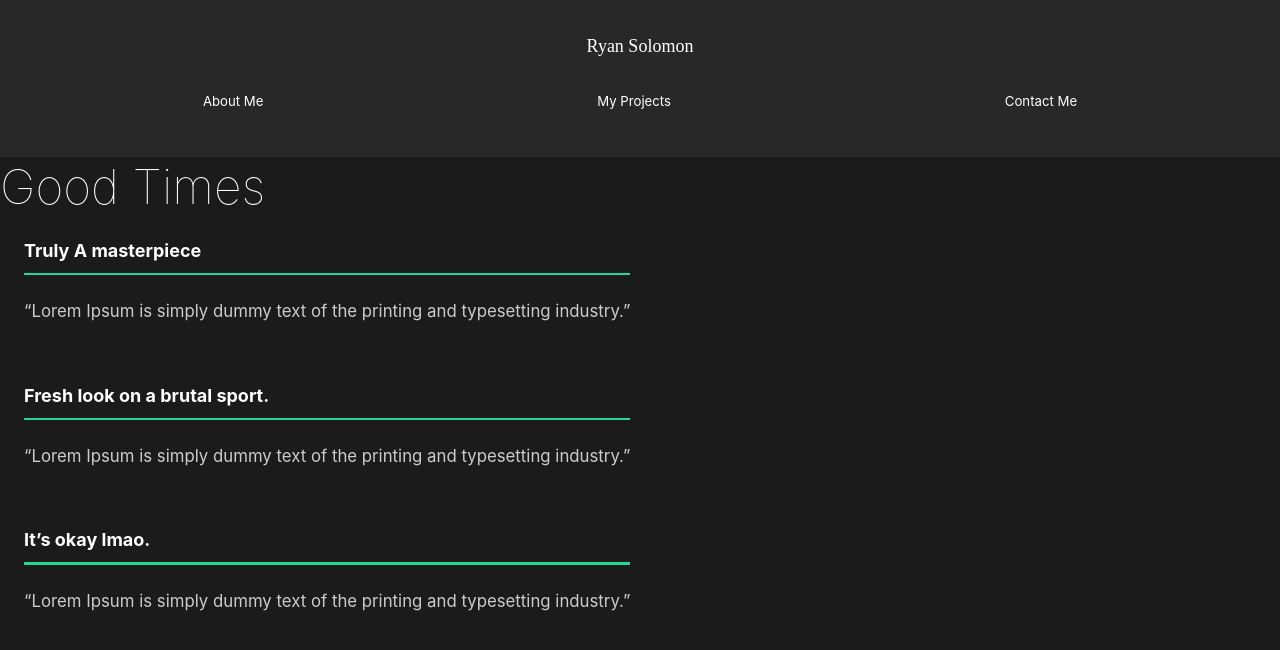
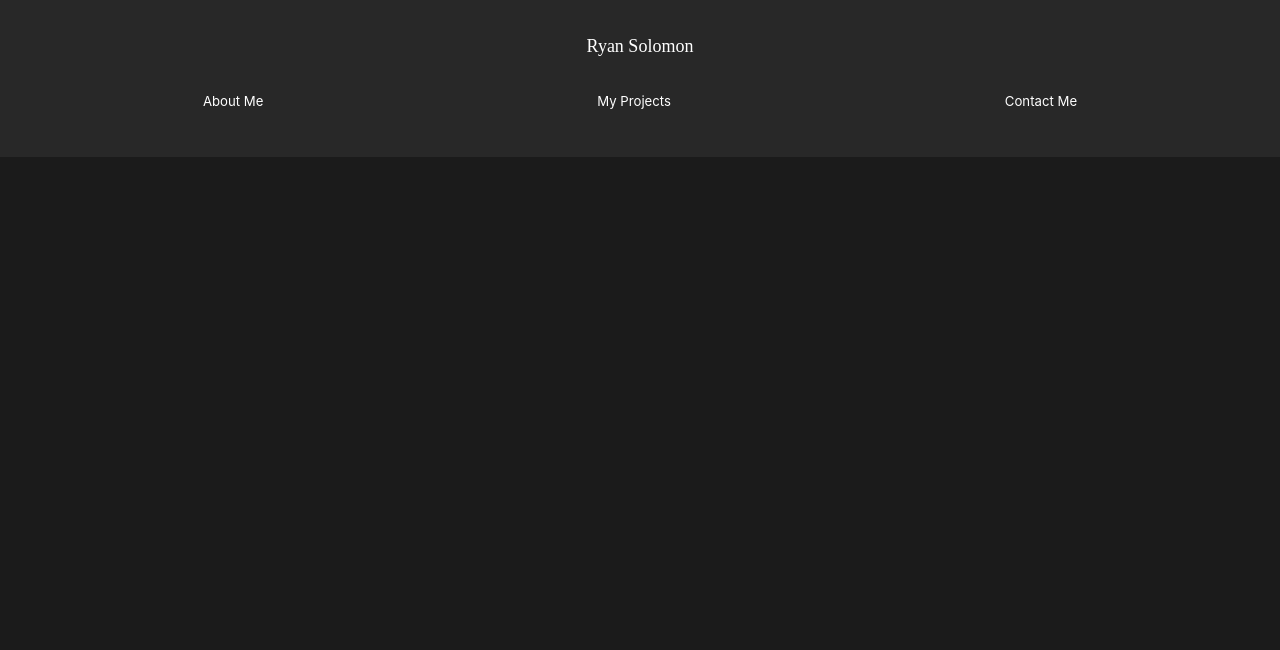
Before and after one commit to Ryan-Solomon/ryansolomon-io, a React (Create React App) app: page /work/good-times in a window 1280 px wide. Shown: the top 650 px of the page. Built offline with nearby package versions, Linux system fonts and the light colour scheme; the HTML template or start-up script is replaced by a standard one.

Commit message:
add ProjectCard component

```diff
--- a/src/App.js
+++ b/src/App.js
@@ -6,7 +6,6 @@ import AboutUs from './pages/AboutUs';
 import ContactUs from './pages/ContactUs';
 import OurWork from './pages/OurWork';
 import Nav from './components/Nav';
-import MovieDetail from './pages/MovieDetail';
 //Router
 import { Switch, Route, useLocation } from 'react-router-dom';
 //Animation
@@ -28,9 +27,7 @@ function App() {
           <Route path='/work' exact>
             <OurWork />
           </Route>
-          <Route path='/work/:id'>
-            <MovieDetail />
-          </Route>
+
           <Route path='/contact'>
             <ContactUs />
           </Route>
--- /dev/null
+++ b/src/components/ProjectCard.jsx
@@ -0,0 +1,39 @@
+import React from 'react';
+
+const ProjectCard = ({ project }) => {
+  const { description, technologies, otherNotes } = project;
+  return (
+    <main className='page-content'>
+      <div className='card'>
+        <div className='content'>
+          <h2 className='title'>Description</h2>
+          <p className='copy'>{description}</p>
+        </div>
+      </div>
+      <div className='card'>
+        <div className='content'>
+          <h2 className='title'>Technologies Used</h2>
+          <p className='copy'>{technologies}</p>
+        </div>
+      </div>
+      <div className='card'>
+        <div className='content'>
+          <h2 className='title'>Other Notes</h2>
+          <p className='copy'>{otherNotes}</p>
+        </div>
+      </div>
+      <div className='card'>
+        <div className='content'>
+          <h2 className='title'>View The App</h2>
+          <p className='copy'>
+            Click the buttons below to visit the app or the code on GitHub.
+          </p>
+          <button className='btn'>See The App</button>
+          <button className='btn'>GitHub Code</button>
+        </div>
+      </div>
+    </main>
+  );
+};
+
+export default ProjectCard;
--- a/src/movieState.js
+++ /dev/null
@@ -1,81 +0,0 @@
-//Import Images
-import athlete from './img/athlete-small.png';
-import goodtimes from './img/goodtimes-small.png';
-import theracer from './img/theracer-small.png';
-import athlete2 from './img/athlete2.png';
-import goodtimes2 from './img/good-times2.jpg';
-import theracer2 from './img/the-racer2.jpg';
-
-export const MovieState = () => {
-  return [
-    {
-      title: 'Movie Buff',
-      mainImg: athlete,
-      secondaryImg: athlete2,
-      url: '/work/the-athlete',
-      awards: [
-        {
-          title: 'Technologies Used',
-          description:
-            'I built this project using React, Typescript, CSS, and leveraged the use of external APIs to provide more functionality and data.',
-        },
-        {
-          title: 'Description',
-          description:
-            'This application allows users to search movies by title, popularity, and more categories. It also allows users to play movie trivia, store movies in their watch list, and just for fun, generate a random dad joke.',
-        },
-        {
-          title: 'Other Notes',
-          description:
-            "I built this project from the ground up and did not use any additional help from courses. I don't intend to imply I think this is the most amazing application ever, but it was completed by 100% me and is an accurate representation of the types of things I can do.",
-        },
-      ],
-    },
-    {
-      title: 'Good Times',
-      mainImg: goodtimes,
-      url: '/work/good-times',
-      secondaryImg: goodtimes2,
-      awards: [
-        {
-          title: 'Truly A masterpiece',
-          description:
-            '“Lorem Ipsum is simply dummy text of the printing and typesetting industry.”',
-        },
-        {
-          title: 'Fresh look on a brutal sport.',
-          description:
-            '“Lorem Ipsum is simply dummy text of the printing and typesetting industry.”',
-        },
-        {
-          title: 'It’s okay lmao.',
-          description:
-            '“Lorem Ipsum is simply dummy text of the printing and typesetting industry.”',
-        },
-      ],
-    },
-    {
-      title: 'The Racer',
-      mainImg: theracer,
-      url: '/work/the-racer',
-      secondaryImg: theracer2,
-      awards: [
-        {
-          title: 'Truly A masterpiece',
-          description:
-            '“Lorem Ipsum is simply dummy text of the printing and typesetting industry.”',
-        },
-        {
-          title: 'Fresh look on a brutal sport.',
-          description:
-            '“Lorem Ipsum is simply dummy text of the printing and typesetting industry.”',
-        },
-        {
-          title: 'It’s okay lmao.',
-          description:
-            '“Lorem Ipsum is simply dummy text of the printing and typesetting industry.”',
-        },
-      ],
-    },
-  ];
-};
--- a/src/pages/MovieDetail.jsx
+++ /dev/null
@@ -1,103 +0,0 @@
-import React, { useState, useEffect } from 'react';
-import styled from 'styled-components';
-import { useHistory } from 'react-router-dom';
-import { MovieState } from '../movieState';
-//Animations
-import { motion } from 'framer-motion';
-import { pageAnimation } from '../animation';
-
-const MovieDetail = () => {
-  const history = useHistory();
-  const url = history.location.pathname;
-  const [movies, setMovies] = useState(MovieState);
-  const [movie, setMovie] = useState(null);
-
-  useEffect(() => {
-    const currentMovie = movies.filter((stateMovie) => stateMovie.url === url);
-    setMovie(currentMovie[0]);
-    console.log(setMovies);
-  }, [movies, url]);
-
-  return (
-    <>
-      {movie && (
-        <Details
-          exit='exit'
-          variants={pageAnimation}
-          initial='hidden'
-          animate='show'
-        >
-          <div className='headline'>
-            <h2>{movie.title}</h2>
-          </div>
-          <ImageAndAwardsContainer>
-            <Awards>
-              {movie.awards.map((award) => (
-                <Award
-                  title={award.title}
-                  description={award.description}
-                  key={award.title}
-                />
-              ))}
-            </Awards>
-          </ImageAndAwardsContainer>
-        </Details>
-      )}
-    </>
-  );
-};
-
-const Details = styled(motion.div)`
-  color: white;
-`;
-const ImageAndAwardsContainer = styled.div`
-  display: flex;
-`;
-
-const HeadLine = styled.div`
-  padding-top: 10vh;
-  grid-column: 2/3;
-
-  h2 {
-    position: absolute;
-    top: 10%;
-    left: 50%;
-    transform: translate(-50%, -10%);
-  }
-  img {
-    width: 80%;
-    margin: 1rem;
-    height: 80%;
-    object-fit: cover;
-    margin: auto;
-  }
-`;
-const Awards = styled.div``;
-const AwardStyle = styled.div`
-  padding: 2rem;
-  h3 {
-    font-size: 1.5rem;
-  }
-  .line {
-    width: 100%;
-    background: #23d997;
-    height: 0.2rem;
-    margin: 1rem 0rem;
-  }
-  p {
-    padding: 1rem 0rem;
-  }
-`;
-
-//Award Component
-const Award = ({ title, description }) => {
-  return (
-    <AwardStyle>
-      <h3>{title}</h3>
-      <div className='line'></div>
-      <p>{description}</p>
-    </AwardStyle>
-  );
-};
-
-export default MovieDetail;
--- a/src/pages/OurWork.jsx
+++ b/src/pages/OurWork.jsx
@@ -2,7 +2,6 @@ import React from 'react';
 import styled from 'styled-components';
 import { Link } from 'react-router-dom';
 //Images
-import athlete from '../img/athlete-small.png';
 import theracer from '../img/theracer-small.png';
 import goodtimes from '../img/goodtimes-small.png';
 //Animations
@@ -12,12 +11,13 @@ import {
   slider,
   pageAnimation,
   fade,
-  photoAnim,
   lineAnim,
 } from '../animation';
 import { useScroll } from '../components/useScroll';
 import ScrollTop from '../components/ScrollTop';
 import './OurWork.styles.scss';
+import { projectData } from '../projectData';
+import ProjectCard from '../components/ProjectCard';
 
 const OurWork = () => {
   const [element, controls] = useScroll();
@@ -40,52 +40,14 @@ const OurWork = () => {
         <motion.h2 variants={fade}>Movie Buff</motion.h2>
         <motion.div variants={lineAnim} className='line'></motion.div>
         <Hide variants={fade}>
-          <main className='page-content'>
-            <div className='card'>
-              <div className='content'>
-                <h2 className='title'>Description</h2>
-                <p className='copy'>
-                  This app allows users to search movies, play movie trivia,
-                  store movies to a watch list, and just for fun -- get some dad
-                  jokes.
-                </p>
-              </div>
-            </div>
-            <div className='card'>
-              <div className='content'>
-                <h2 className='title'>To The Beach</h2>
-                <p className='copy'>
-                  Plan your next beach trip with these fabulous destinations
-                </p>
-                <button className='btn'>View Trips</button>
-              </div>
-            </div>
-            <div className='card'>
-              <div className='content'>
-                <h2 className='title'>Desert Destinations</h2>
-                <p className='copy'>It's the desert you've always dreamed of</p>
-                <button className='btn'>Book Now</button>
-              </div>
-            </div>
-            <div className='card'>
-              <div className='content'>
-                <h2 className='title'>Explore The Galaxy</h2>
-                <p className='copy'>
-                  Seriously, straight up, just blast off into outer space today
-                </p>
-                <button className='btn'>Book Now</button>
-              </div>
-            </div>
-          </main>
+          <ProjectCard project={projectData[0]} />
         </Hide>
       </Movie>
 
       <Movie ref={element} variants={fade} animate={controls} initial='hidden'>
-        <h2>The Racer</h2>
+        <h2>Karen's Crafts</h2>
         <motion.div variants={lineAnim} className='line'></motion.div>
-        <Link to='/work/the-racer'>
-          <img src={theracer} alt='theracer' />
-        </Link>
+        <ProjectCard project={projectData[1]} />
       </Movie>
 
       <Movie
@@ -94,11 +56,9 @@ const OurWork = () => {
         animate={controls2}
         initial='hidden'
       >
-        <h2>Good Times</h2>
+        <h2>This Website</h2>
         <motion.div variants={lineAnim} className='line'></motion.div>
-        <Link to='/work/good-times'>
-          <img src={goodtimes} alt='goodtimes' />
-        </Link>
+        <ProjectCard project={projectData[2]} />
       </Movie>
       <ScrollTop />
     </Work>
--- a/src/pages/OurWork.styles.scss
+++ b/src/pages/OurWork.styles.scss
@@ -1,5 +1,3 @@
-@import url('https://fonts.googleapis.com/css?family=Cardo:400i|Rubik:400,700&display=swap');
-
 $imageIds: '1517021897933-0e0319cfbc28', '1533903345306-15d1c30952de',
   '1545243424-0ce743321e11', '1531306728370-e2ebd9d7bb99';
 
@@ -143,7 +141,7 @@ $bp-lg: 800px;
   border: none;
 
   &:hover {
-    background-color: lighten(black, 5%);
+    background-color: lighten(black, 10%);
   }
 
   &:focus {
--- /dev/null
+++ b/src/projectData.js
@@ -0,0 +1,26 @@
+export const projectData = [
+  {
+    description:
+      'This app allows users to search movies, play movie trivia, store movies to a watch list, and just for fun -- get some dad jokes.',
+    technologies:
+      'I used React, TypeScript, CSS, and a variety of external APIs to create this app.',
+    otherNotes:
+      "I created this app 100% on my own without the use of course and tutorials. I don't mean to imply I think this app is the best ever, but it is an accurate representation of my abilities.",
+  },
+  {
+    description:
+      "This is an Ecommerce app built up from scratch. Yes, my mom's name is Karen. She just retired, and I think she needs a hobby.",
+    technologies:
+      'I used React, JavaScript, Redux, React Bootstrap, MongoDB, NodeJs, and Express to create this app.',
+    otherNotes:
+      "I used an ecommerce tutorial to build this app. I'm a bit less comfortable with the backend in general, but I'm still comfortable with most of the functionality of this app and was able to customize it to make it my own.",
+  },
+  {
+    description:
+      "Well, considering you're using this app now, I think you already get the gist of what it is",
+    technologies:
+      'I used React, JavaScript, Styled Components, SCSS, and an animation library called Framer Motion to build this site.',
+    otherNotes:
+      "I used a variety of resouces to build this site (documentation, articles, etc.), so not all strictly from memory, but I'm comfortable with all of the functionality of this site.",
+  },
+];
```
